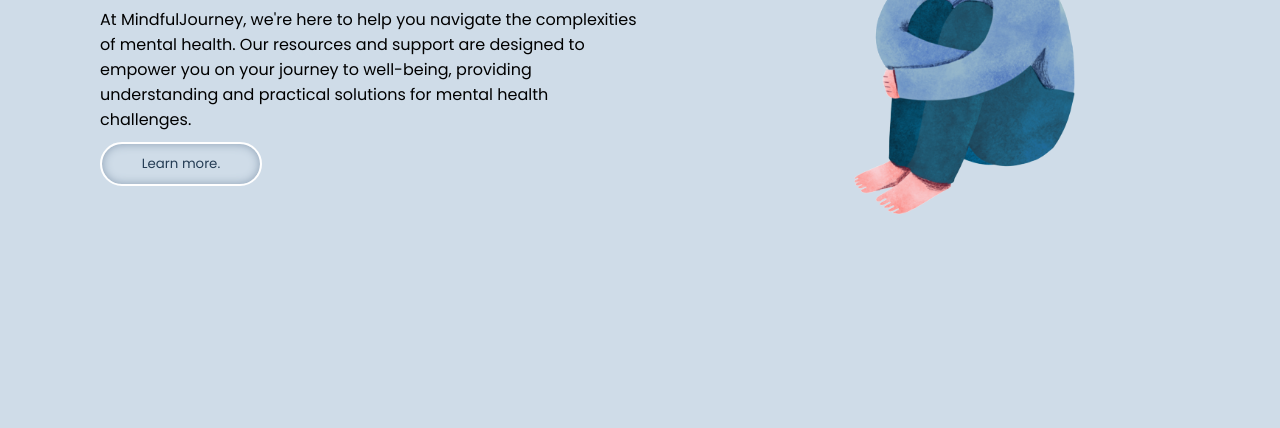
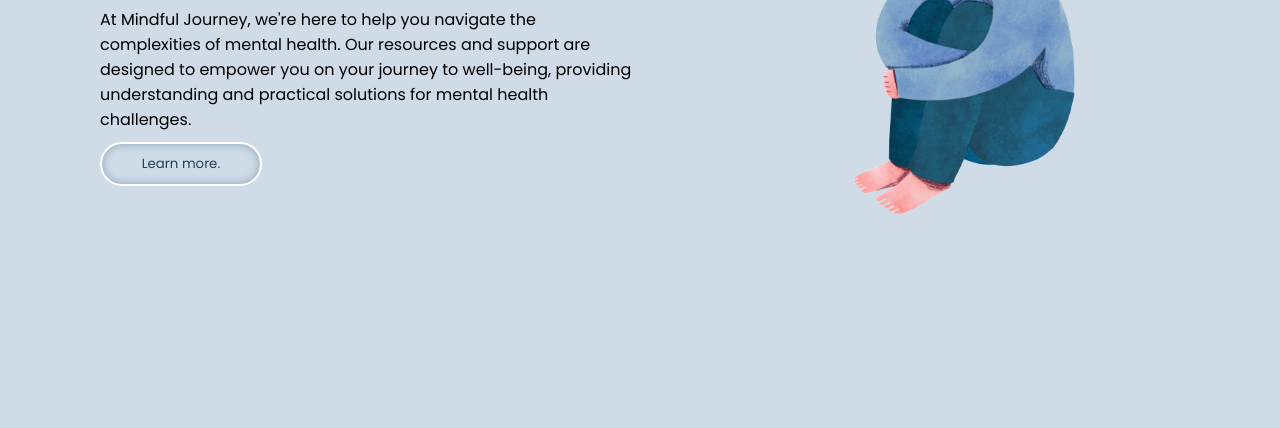
Before and after one commit to adiyadav123/MindfulJourney, a plain HTML site: page index.html in a window 1280 px wide. Shown: the part 369-797 px from the top of the page. Drawn offline with Linux system fonts and the light colour scheme.

Commit message:
added spaces

```diff
--- a/index.html
+++ b/index.html
@@ -2,7 +2,7 @@
   <head>
     <meta charset="UTF-8" />
     <meta name="viewport" content="width=device-width, initial-scale=1.0" />
-    <title>MindfulJourney</title>
+    <title>Mindful Journey</title>
     <link rel="stylesheet" href="style.css" />
     <link rel="shortcut icon" href="./assets/girl_2.png" type="image/x-icon" />
   </head>
@@ -11,7 +11,7 @@
     <div class="nav">
       <div class="branding">
         <img src="./assets/girl_2.png" alt="girl" class="girl" />
-        <h1>Mindful<span class="stroke">Journey</span></h1>
+        <h1>Mindful<span class="stroke"> Journey</span></h1>
       </div>
       <div class="links">
         <ul>
@@ -27,7 +27,7 @@
       <div class="text">
         <h1>Mental Health <br /><span class="stroke">Problems.</span></h1>
         <p>
-          At MindfulJourney, we're here to help you navigate the complexities of
+          At Mindful Journey, we're here to help you navigate the complexities of
           mental health. Our resources and support are designed to empower you
           on your journey to well-being, providing understanding and practical
           solutions for mental health challenges.
```
